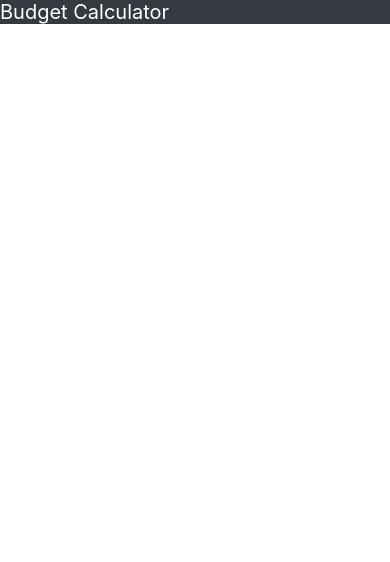
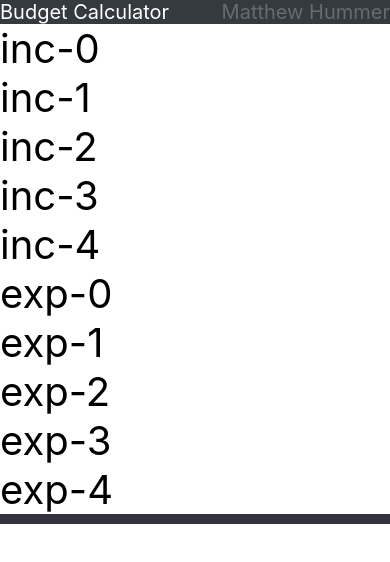
Before and after one commit to MATTALUI/BudgetMobile, a React Native app: screen / in a window 390 px wide. Shown: the top 562 px of the page. Built offline with nearby package versions, Linux system fonts and the light colour scheme.

Commit message:
add some POC data/structures

```diff
--- a/App.js
+++ b/App.js
@@ -7,7 +7,25 @@
  */
 
 import React, {Component} from 'react';
-import {Platform, StyleSheet, Text, View} from 'react-native';
+import {Platform, StyleSheet, Text, ScrollView, View} from 'react-native';
+
+/*
+Budget:
+  [Income]
+  [Expense]
+  "name"
+  #datesaved
+  "type" (only if local v db loads)
+Income:
+  "name"
+  #value
+Expense:
+  "name"
+  #value/"value"
+Category << Income/Expense:
+  "category"
+  "color"
+*/
 
 const instructions = Platform.select({
   ios: 'Press Cmd+R to reload,\n' + 'Cmd+D or shake for dev menu',
@@ -21,13 +39,21 @@ export default class App extends Component<Props> {
   constructor(props){
     super(props);
     //dummy data for now
+    let inc =[];
+    let exp =[];
+    for(let i =0; i<=(Math.random() *20);i++){
+      inc.push({name: "inc-"+i});
+      exp.push({name: "exp-"+i});
+    }
     this.state = {
       user: {
         id: 1,
         firstName: "Matthew",
         lastName: "Hummer",
         username: "mattalui"
-      }
+      },
+      incomes: inc,
+      expenses: exp
     };
   }
   render() {
@@ -40,6 +66,17 @@ export default class App extends Component<Props> {
       <View>
         <View style={[styles.navbar]}>
           <Text style={[styles.whiteText]}>Budget Calculator</Text>
+          <Text style={[styles.halfText]}>{name}</Text>
+        </View>
+        <ScrollView>
+          {this.state.incomes.map((inc, i)=>(
+            <Text key = {i} style={[styles.test]}>{inc.name}</Text>
+          ))}
+          {this.state.expenses.map((exp, i)=>(
+            <Text key = {i} style={[styles.test]}>{exp.name}</Text>
+          ))}
+        </ScrollView>
+        <View style={[styles.footer]}>
         </View>
       </View>
     );
@@ -49,10 +86,23 @@ export default class App extends Component<Props> {
 const styles = StyleSheet.create({
   navbar: {
     backgroundColor: "#343a40",
+    flexDirection: "row",
+    justifyContent: "space-between"
+  },
+  footer: {
+    backgroundColor: "#343140",
+    height: 10
   },
   whiteText: {
     color: "#ffffff",
     fontSize: 20
+  },
+  halfText: {
+    color: "rgba(255,255,255,.25)",
+    fontSize: 20
+  },
+  test: {
+    fontSize: 40
   }
 });
 
```
